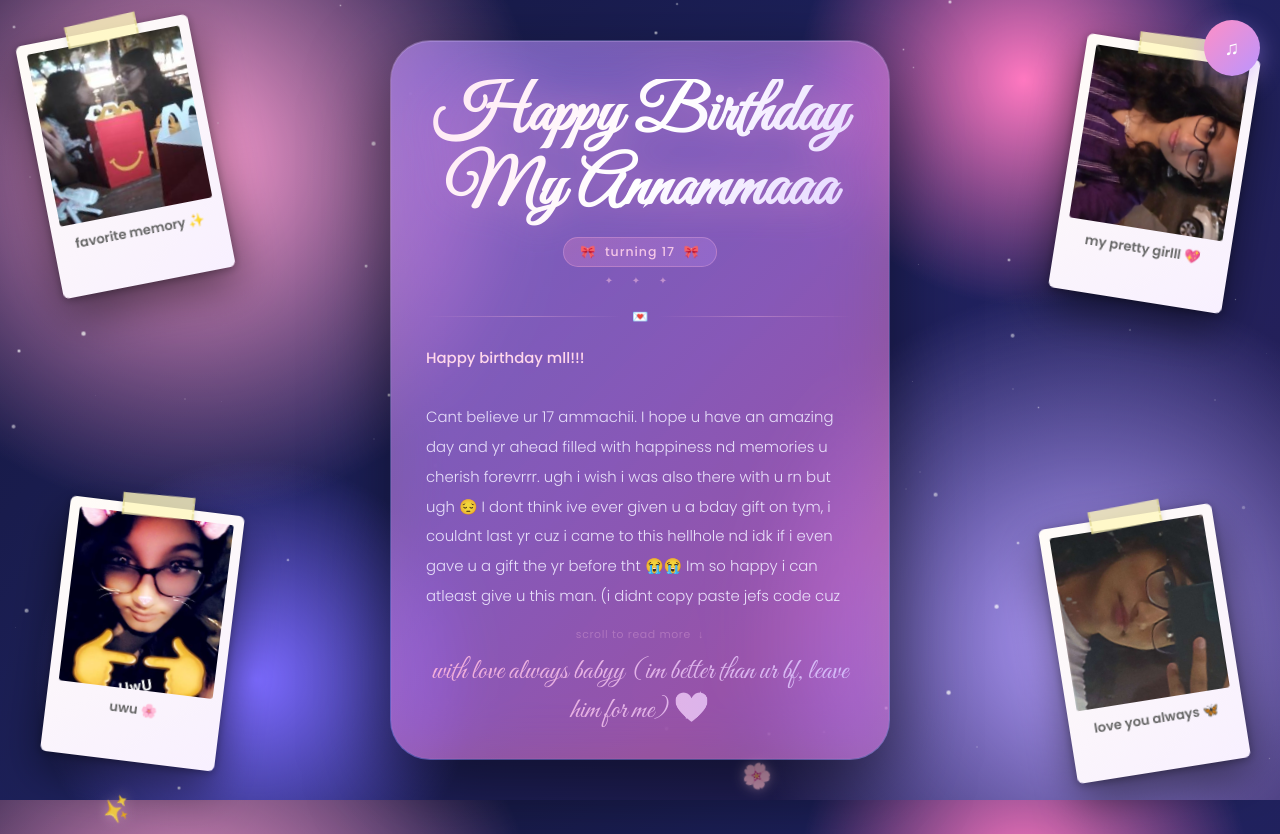
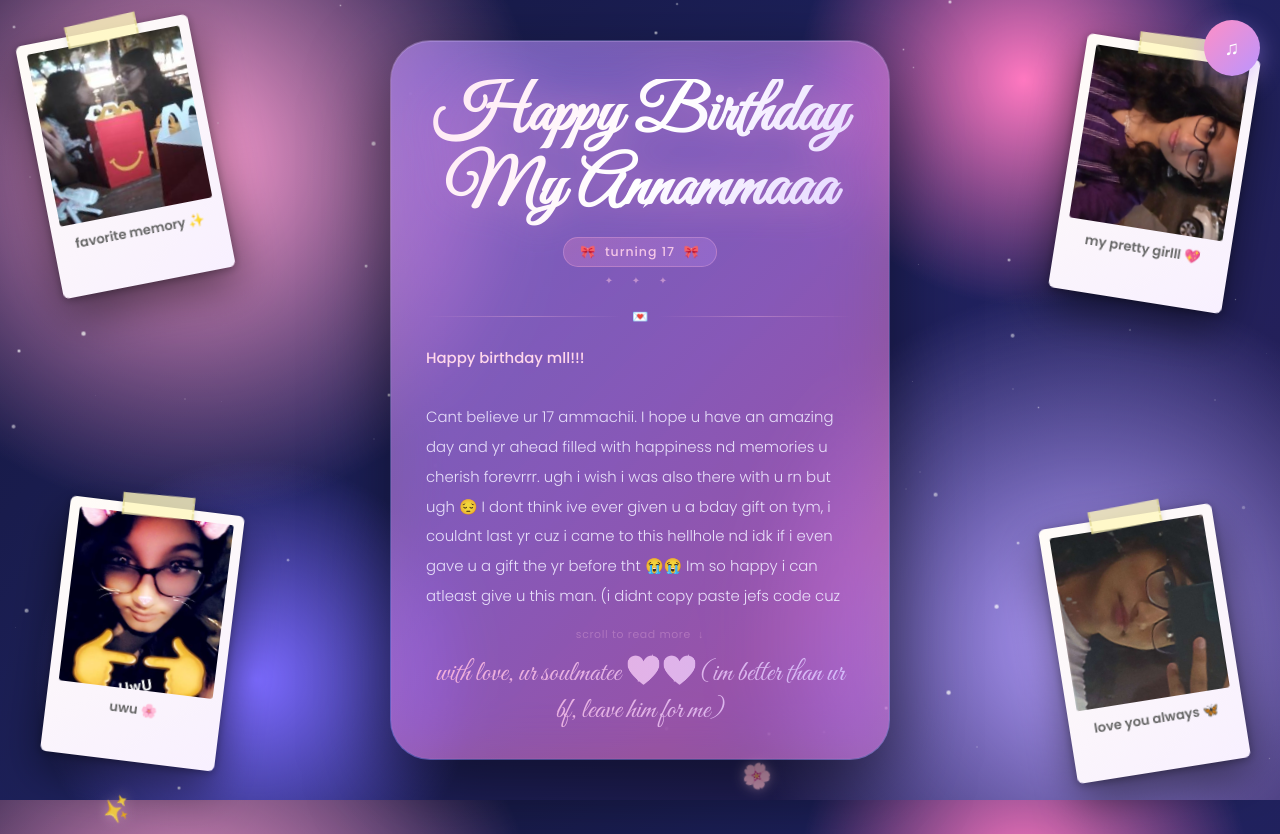
Before and after one commit to anonymous38783/birthday-site-ann, a plain HTML site: page birthday.html in a window 1280 px wide. Shown: the top 834 px of the page. Drawn offline with Linux system fonts and the light colour scheme; animation ran at ten frames a second.

Commit message:
Update birthday.html

```diff
--- a/birthday.html
+++ b/birthday.html
@@ -409,7 +409,7 @@ body{
 
     <div class="card-footer">
         <div class="scroll-hint" id="scrollHint">scroll to read more &nbsp;↓</div>
-        <div class="signoff">with love always babyy (im better than ur bf, leave him for me) 💖</div>
+        <div class="signoff">with love, ur soulmatee 💖💖(im better than ur bf, leave him for me) </div>
     </div>
 
   </div>
```
